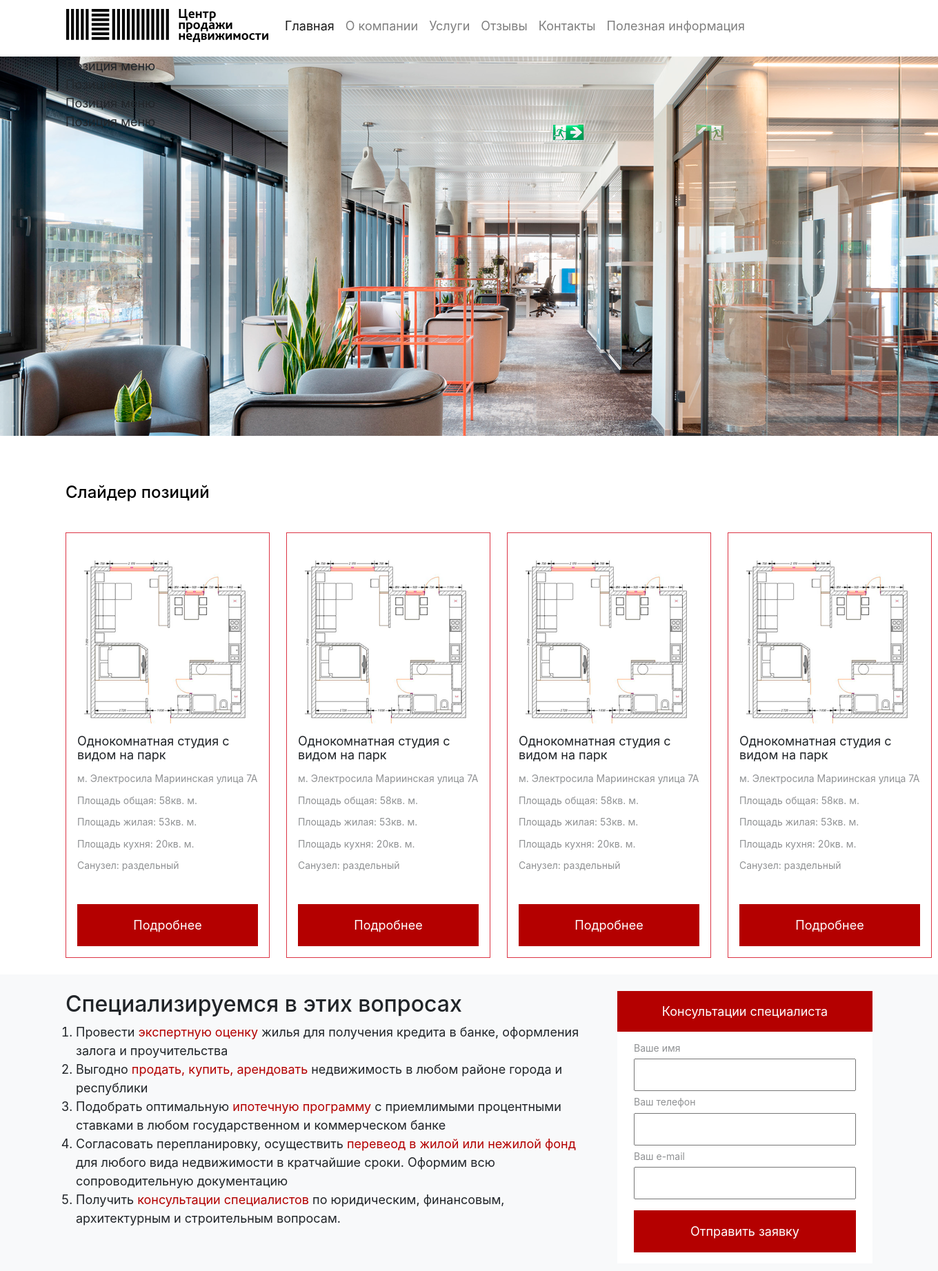
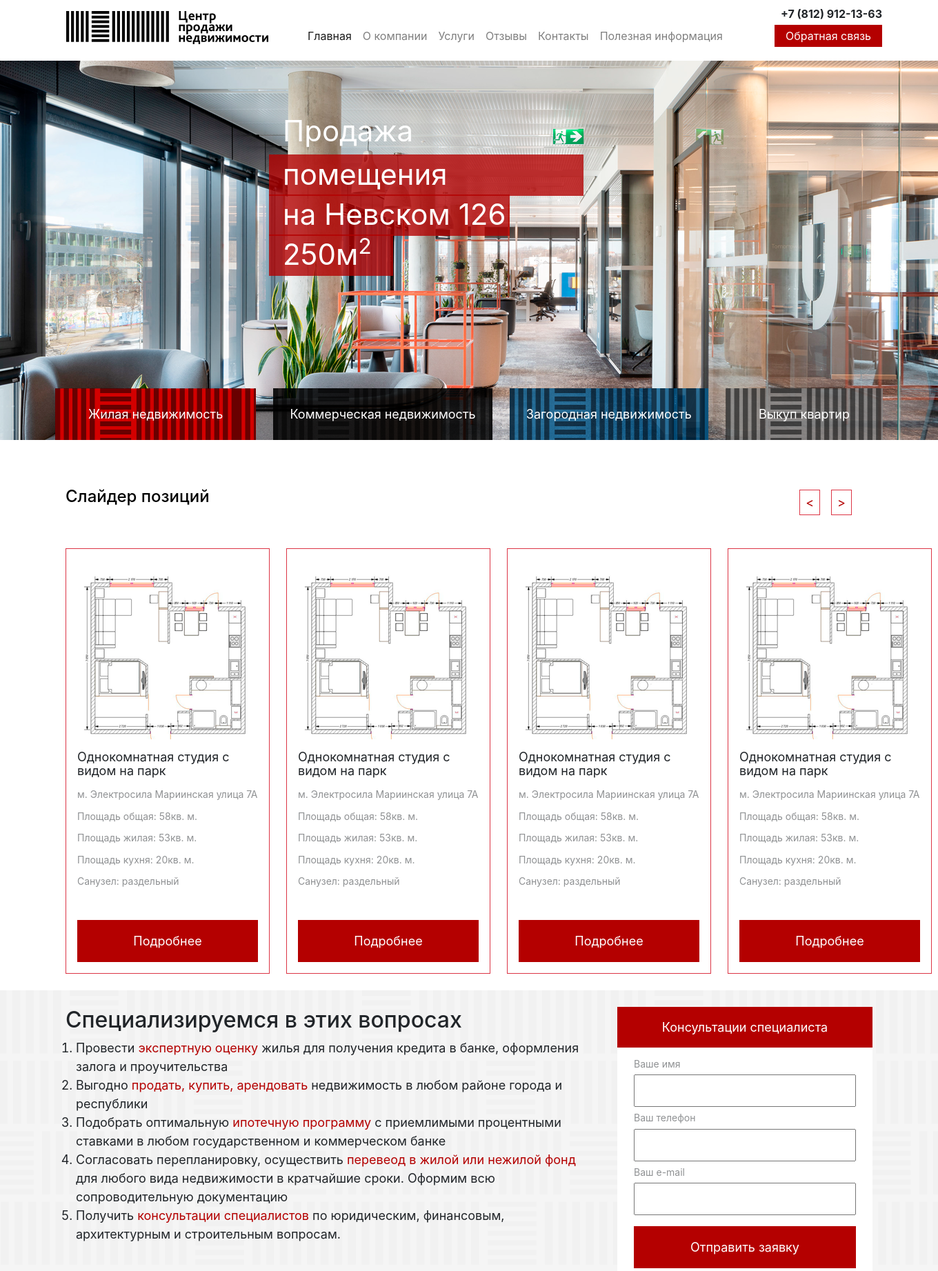
Before and after one commit to KlimovDmitriy/cpn_markup, a PHP site: page / in a window 1360 px wide. Shown: the top 1843 px of the page at 69% size. Run offline with PHP 8.4, Linux system fonts and the light colour scheme; some libraries are stand-ins or nearby versions.

Commit message:
Первый вариант верстки закончен

```diff
--- a/css/style.css
+++ b/css/style.css
@@ -4,7 +4,7 @@ body{
 ol{
     padding-inline-start: 15px;
 }
-.text-md{
+.text-md, nav{
     font-size: 16px;
 }
 .item-info, .contacts, .footer-menu{
@@ -30,6 +30,9 @@ ol{
 }
 body .bg-danger{
     background-color: rgb(180, 0, 0) !important;
+}
+border-danger{
+    color: rgb(180, 0, 0) !important;
 }
 h3 {
     font-size: 24px;
@@ -65,3 +68,16 @@ h3 {
 .text-red{
     color: rgb(180, 0, 0);
 }
+.banner-text{
+    top:130px;
+    left: 390px;
+    font-size: 42px;
+}
+.banner-text p{
+    margin-bottom: 0;
+    bottom: 0;
+    left: 20px;
+}
+svg{
+    opacity: 0.8;
+}
--- a/index.html
+++ b/index.html
@@ -17,8 +17,10 @@
 <body>
 <nav class="container navbar navbar-expand-lg navbar-light pb-3">
     <a class="navbar-brand" href="#"><img title="лого" src="img/logo.png"></a>
-
-    <div class="collapse navbar-collapse" id="navbarSupportedContent">
+    <div class="d-flex flex-column ml-5" style="width: 100%">
+        <div class="row justify-content-end"><b>+7 (812) 912-13-63</b></div>
+        <div class="row">
+            <div class="collapse navbar-collapse justify-content-between" id="navbarSupportedContent">
                 <ul class="navbar-nav mr-auto">
                     <li class="nav-item active">
                         <a class="nav-link" href="#">Главная <span class="sr-only">(current)</span></a>
@@ -39,19 +41,63 @@
                         <a class="nav-link" href="#">Полезная информация</a>
                     </li>
                 </ul>
+                <div class="text-white bg-danger px-3 py-1">Обратная связь</div>
             </div>
+        </div>
+    </div>
+
 </nav>
-<div class="top-banner position-relative">
+<div class="top-banner d-flex align-items-end position-relative">
+    <div class="position-absolute text-white banner-text">
+        <div class="position-relative">
+            <svg
+                    xmlns="http://www.w3.org/2000/svg"
+                    xmlns:xlink="http://www.w3.org/1999/xlink"
+                    width="456px" height="60px">
+                <path fill-rule="evenodd" opacity="0.988" fill="rgb(180, 0, 0)"
+                      d="M-0.000,0.000 L456.000,0.000 L456.000,0.000 L456.000,60.000 L456.000,60.000 L-0.000,60.000 L-0.000,60.000 L-0.000,0.000 L-0.000,0.000 Z"/>
+            </svg>
+            <p class="position-absolute">Продажа помещения</p>
+        </div>
+        <div class="position-relative" style="margin-top: -7px">
+            <svg
+                    xmlns="http://www.w3.org/2000/svg"
+                    xmlns:xlink="http://www.w3.org/1999/xlink"
+                    width="349px" height="60px">
+                <path fill-rule="evenodd" opacity="0.988" fill="rgb(180, 0, 0)"
+                      d="M-0.000,0.000 L349.000,0.000 L349.000,0.000 L349.000,60.000 L349.000,60.000 L-0.000,60.000 L-0.000,60.000 L-0.000,0.000 L-0.000,0.000 Z"/>
+            </svg>
+            <p class="position-absolute">на Невском 126</p>
+        </div>
+        <div class="position-relative" style="margin-top: -8px">
+            <svg
+                    xmlns="http://www.w3.org/2000/svg"
+                    xmlns:xlink="http://www.w3.org/1999/xlink"
+                    width="180px" height="60px">
+                <path fill-rule="evenodd" opacity="0.988" fill="rgb(180, 0, 0)"
+                      d="M-0.000,0.000 L180.000,0.000 L180.000,0.000 L180.000,60.000 L180.000,60.000 L-0.000,60.000 L-0.000,60.000 L-0.000,0.000 L-0.000,0.000 Z"/>
+            </svg>
+            <p class="position-absolute">250м<sup>2</sup></p>
+        </div>
+    </div>
     <div class="container">
-        <div>Позиция меню</div>
-        <div>Позиция меню</div>
-        <div>Позиция меню</div>
-        <div>Позиция меню</div>
+        <div class="row text-white justify-content-between">
+            <div class="py-4 px-5" style="background-image: url('img/menu1.png')"><a>Жилая недвижимость</a></div>
+            <div class="py-4 px-4" style="background-image: url('img/menu2.png')"><a>Коммерческая недвижимость</a></div>
+            <div class="py-4 px-4" style="background-image: url('img/menu3.png')"><a>Загородная недвижимость</a></div>
+            <div class="py-4 px-5" style="background-image: url('img/menu4.png')"><a>Выкуп квартир</a></div>
+        </div>
     </div>
 </div>
 <div class="container my-4">
     <div class="row col">
+        <div class="d-flex justify-content-between w-100" >
             <h3 class="my-5">Слайдер позиций</h3>
+            <div class="d-flex my-5 align-items-center">
+                <div class="border border-danger  text-red px-2 py-1 mr-3"> < </div>
+                <div class="border border-danger text-red px-2 py-1"> > </div>
+            </div>
+        </div>
         <div class="d-flex justify-content-between ">
             <div class="border border-danger p-3 mr-4">
                 <div>
@@ -132,7 +178,7 @@
         </div>
     </div>
 </div>
-<div class="bg-light my-4">
+<div class="my-4" style="background-image: url('img/question-bg.png')">
     <div class="container py-4">
         <div class="row">
             <div class="col-8">
@@ -178,7 +224,13 @@
 </div>
 <div class="container my-4">
     <div class="row col">
+        <div class="d-flex justify-content-between w-100" >
             <h3 class="my-5">Новые объекты в каталоге</h3>
+            <div class="d-flex my-5 align-items-center">
+                <div class="border border-danger  text-red px-2 py-1 mr-3"> < </div>
+                <div class="border border-danger text-red px-2 py-1"> > </div>
+            </div>
+        </div>
         <div class="d-flex justify-content-between ">
             <div class="border border-danger p-3 mr-4">
                 <div>
@@ -270,8 +322,12 @@
     <h3>Наша компания - наши специалисты</h3>
     <div class="d-flex mt-5">
         <div class="d-flex col-6">
-            <div>
+            <div class="d-flex flex-column align-items-center">
                 <img title="фото специалиста" class="rounded-circle" src="img/photo1.png">
+                <div class="d-flex mt-5 align-items-center">
+                    <div class="border border-danger  text-red px-2 py-1 mr-3"> < </div>
+                    <div class="border border-danger text-red px-2 py-1"> > </div>
+                </div>
             </div>
             <div class="d-flex flex-column ml-4">
                 <div>Борщевский Андрей Михайлович</div>
@@ -346,7 +402,8 @@
         </div>
     </div>
     <div class="row mt-5">
-        <div class="footer-menu">© 2020. Центр Продажи Недвижимости. Все права защищены || <a>Вход для сотрудников</a></div>
+        <div class="footer-menu">© 2020. Центр Продажи Недвижимости. Все права защищены || <a>Вход для сотрудников</a>
+        </div>
     </div>
     <script src="http://api-maps.yandex.ru/2.1/?load=package.standard,package.geoObjects&lang=ru-RU"></script>
     <script src="js/script.js"></script>
```
Also changed, not shown: img/banner-text-bg1.png (added), img/banner-text-bg2.png (added), img/banner-text-bg3.png (added), img/menu1.png (added), img/menu2.png (added), img/menu3.png (added), img/menu4.png (added), img/question-bg.png (added), 1 other file. Lines whose indentation alone changed are shown as unchanged.
